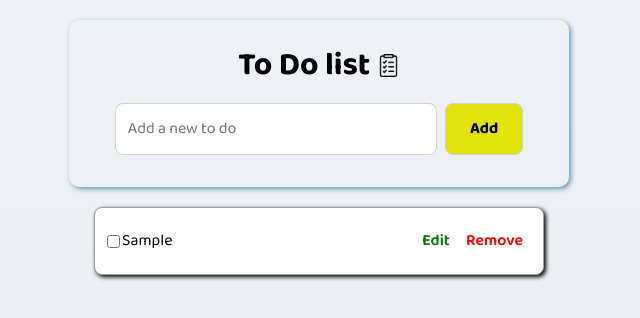
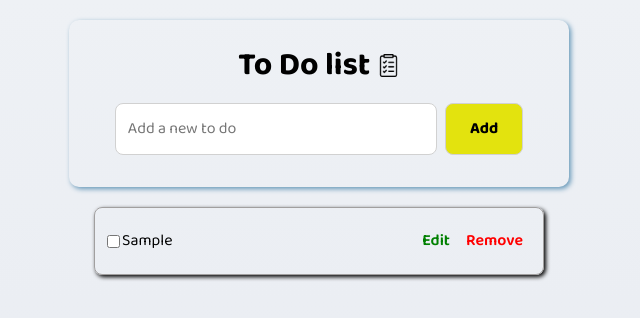
Before and after one commit to Rishu00001/To-do-List, a plain HTML site: page index.html in a window 1280 px wide. Both pictures are taken after typing "Sample" into the empty fields and a click on the button "Add". Shown: the whole page, without its empty margins (321-961 px from the left). Drawn offline with Linux system fonts and the light colour scheme.

Commit message:
coloring

```diff
--- a/script.js
+++ b/script.js
@@ -1,4 +1,3 @@
-console.log("hi");
 const inputbox = document.getElementById("inputbox");
 const addbtn = document.getElementById("addbtn");
 const todolist = document.getElementById("todolist");
@@ -6,7 +5,7 @@ const todolist = document.getElementById("todolist");
 let editTodo = null;
 
 const addtodo = () => {
-  const inputText = inputbox.value.trim();
+  const inputText = inputbox.value.trim();//used trim to remove extra spaces
   if (inputText.length <= 0) {
     alert("You must add a to-do to save");
     return;
@@ -28,13 +27,12 @@ const addtodo = () => {
 
 const createTodoElement = (todo) => {
   const li = document.createElement("li");
-
   // Create a checkbox
   const checkbox = document.createElement("input");
   checkbox.type = "checkbox";
   checkbox.classList.add("todo-checkbox");
   checkbox.checked = todo.completed;
-  checkbox.addEventListener('change', () => {
+  checkbox.addEventListener('click', () => {
     todo.completed = checkbox.checked;
     updateLocalTodoStatus(todo);
     li.classList.toggle('checked', todo.completed);
@@ -46,6 +44,7 @@ const createTodoElement = (todo) => {
   p.innerHTML = todo.text;
   li.appendChild(p);
 
+  //Added a edit button to the list
   const editbtn = document.createElement("button");
   editbtn.innerText = "Edit";
   editbtn.classList.add("btn", "editbtn");
@@ -57,6 +56,7 @@ const createTodoElement = (todo) => {
   });
   li.appendChild(editbtn);
 
+  //Added a delete button to the list with inner text "Remove"
   const deletebtn = document.createElement("button");
   deletebtn.innerText = "Remove";
   deletebtn.classList.add("btn", "deletebtn");
@@ -113,4 +113,6 @@ const updateLocalTodoStatus = (todo) => {
 };
 
 document.addEventListener("DOMContentLoaded", getLocalTodos);
+
+//Give a click handler function to the click event on add button
 addbtn.addEventListener("click", addtodo);
--- a/style.css
+++ b/style.css
@@ -77,7 +77,7 @@ ul li {
     border-radius: 8px;
     border: 1px solid #a19f9f;
     padding: 12px;
-    background-color: #ffffff;
+    /* background-color: #ffffff; */
     display: flex;
     align-items: center;
     justify-content: space-between;
@@ -86,7 +86,7 @@ ul li {
 
 }
 ul li:hover {
-    background-color: #f0f0f0;
+    background-color: rgb(211, 233, 211) ;
     transform: translateY(-2px);
 }
 
```
Also changed, not shown: index.html (+0 -1 lines).
